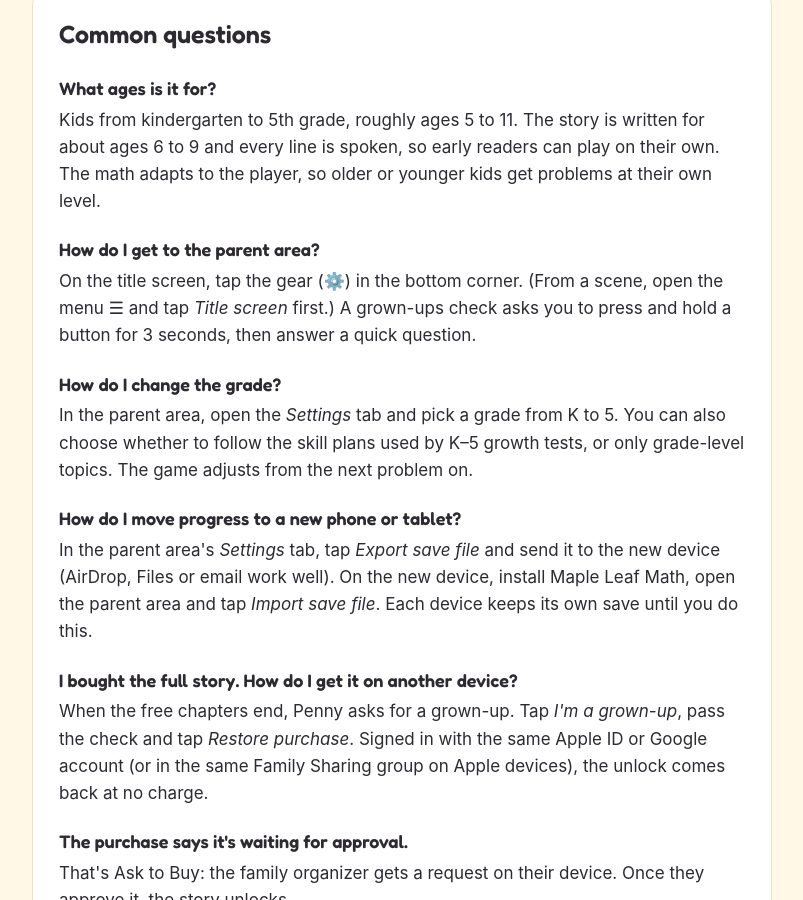
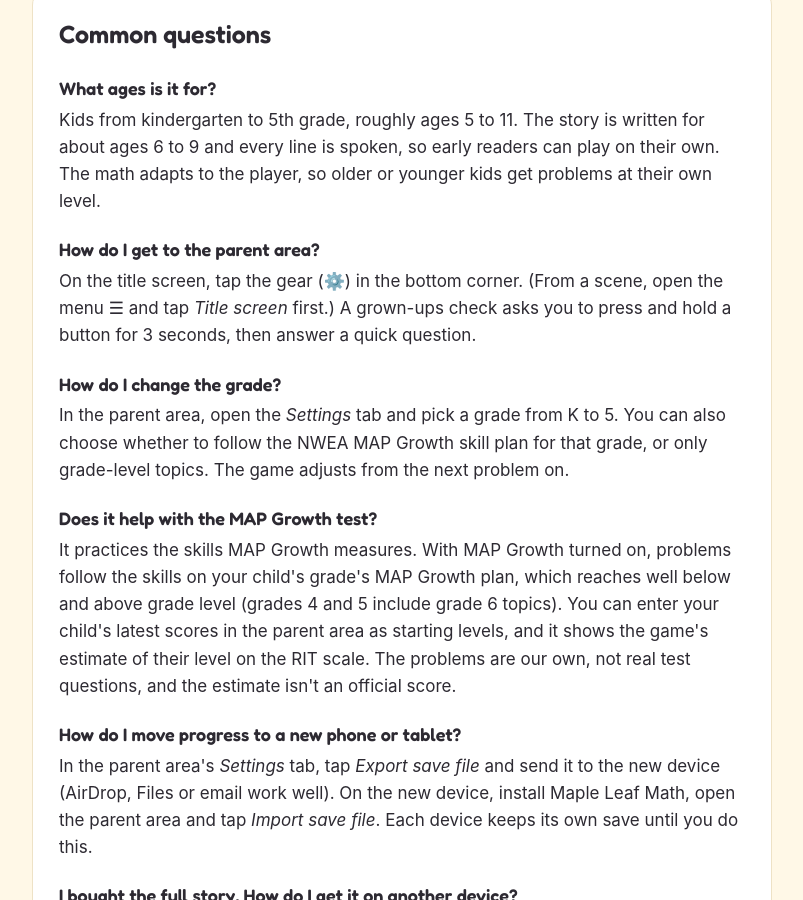
Before and after one commit to mapleleafmath/mapleleafmath.github.io, a plain HTML site: page support.html in a window 1280 px wide. Shown: the part 442-1342 px from the top of the page, without its empty margins (238-1041 px from the left). Drawn offline with Linux system fonts and the light colour scheme.

Commit message:
Say it practices the skills on NWEA MAP Growth, with a trademark disclaimer
Co-Authored-By: Claude Opus 5.5 <noreply@anthropic.com>

```diff
--- a/support.html
+++ b/support.html
@@ -47,8 +47,15 @@
 
     <h3>How do I change the grade?</h3>
     <p>In the parent area, open the <em>Settings</em> tab and pick a grade from K to 5. You can also choose
-      whether to follow the skill plans used by K–5 growth tests, or only grade-level topics. The
-      game adjusts from the next problem on.</p>
+      whether to follow the NWEA MAP Growth skill plan for that grade, or only grade-level topics.
+      The game adjusts from the next problem on.</p>
+
+    <h3>Does it help with the MAP Growth test?</h3>
+    <p>It practices the skills MAP Growth measures. With MAP Growth turned on, problems follow the
+      skills on your child's grade's MAP Growth plan, which reaches well below and above grade level
+      (grades 4 and 5 include grade 6 topics). You can enter your child's latest scores in the parent
+      area as starting levels, and it shows the game's estimate of their level on the RIT scale. The
+      problems are our own, not real test questions, and the estimate isn't an official score.</p>
 
     <h3>How do I move progress to a new phone or tablet?</h3>
     <p>In the parent area's <em>Settings</em> tab, tap <em>Export save file</em> and send it to the new
```
Also changed, not shown: index.html (+14 -5 lines).
